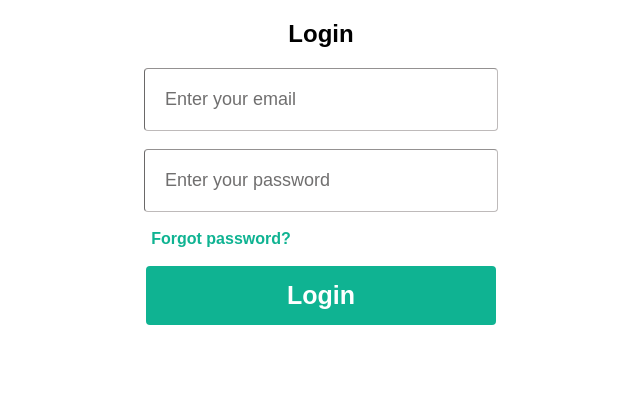
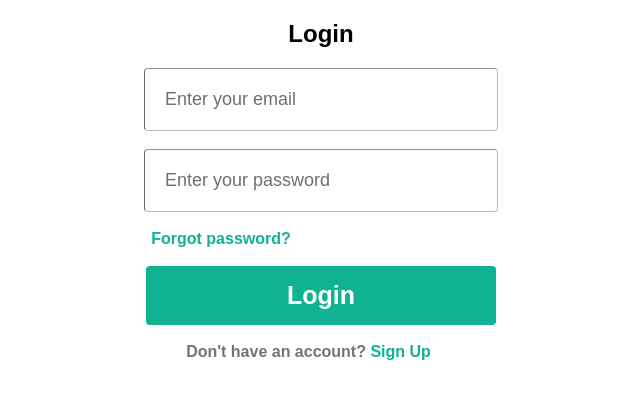
Before and after one commit to tomorrowjis/login_page, a plain HTML site: page index.html in a window 1280 px wide. Shown: the whole page, without its empty margins (319-959 px from the left). Drawn offline with Linux system fonts and the light colour scheme.

Commit message:
Update index.html

```diff
--- a/index.html
+++ b/index.html
@@ -16,9 +16,6 @@
             padding-left: 20px;
             padding-right: 100px;
         }
-        a{
-            text-decoration: none;
-        }
         .forgot{
 
             color : rgb(15, 179, 146);
@@ -28,9 +25,21 @@
             font-family: sans-serif;
             border-width: 0px;
             padding-right: 200px;
-            text-underline-position: unset;
 
+        }
+        .account{
 
+            color : rgb(115, 116, 116);
+            font-size: auto;
+            text-align: center;
+            font-weight: 600;
+            font-family: sans-serif;
+            border-width: 0px;
+            padding-left: 175px;
+
+        }
+        a{
+            text-decoration: none;
         }
         .btn{
             border-radius: 4px;
@@ -54,7 +63,8 @@
         <input type = "text" class = "box" value = "Enter your email" name = "mail"><br><br>
         <input type = "text" class="box" value = "Enter your password" name = "password"><br><br>
         <a href = "#"><font class="forgot">Forgot password?</font></a><br><br>
-       <a href = "/login"><input type = "button" class = "btn" value = "Login"></a>
+       <a href = "/login"><input type = "button" class = "btn" value = "Login"></a><br><br>
+       <center><font class="account">Don't have an account? </font><font class="forgot">Sign Up</font></center>
     </form>
 </center>
 
```
